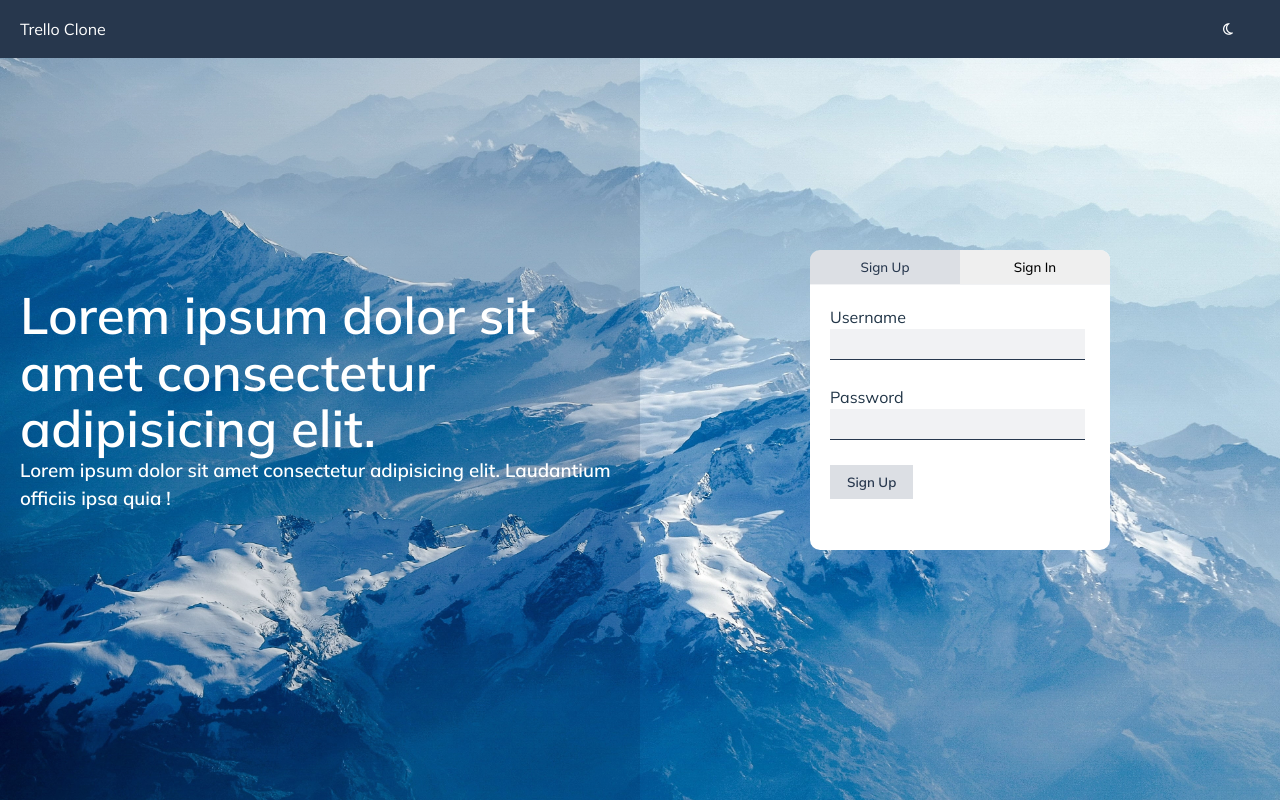
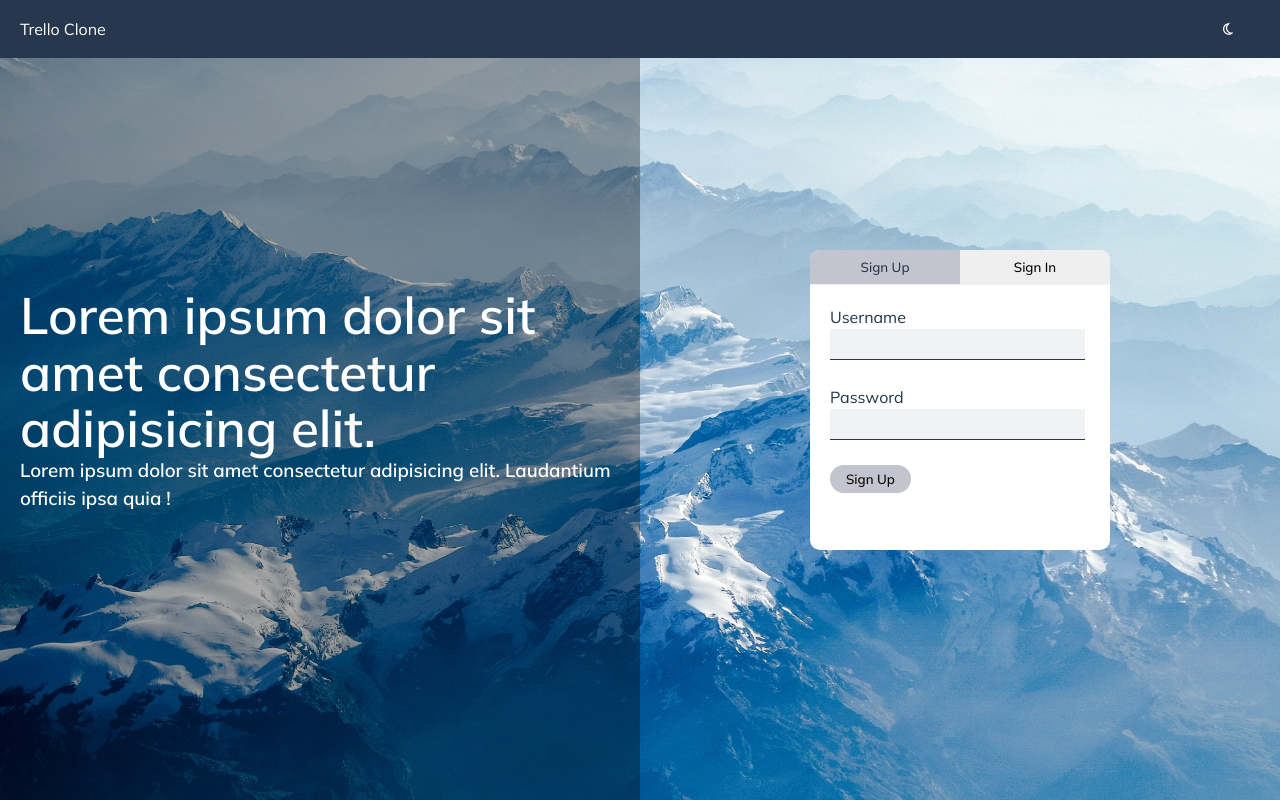
Before and after one commit to Badrnyali/trello_clone_vue, a Vue app: page / in a window 1280 px wide. Built offline with nearby package versions, Linux system fonts and the light colour scheme; no server answers.

Commit message:
Pushing High Priority Tasks to top

```diff
--- a/src/components/DragTasks.vue
+++ b/src/components/DragTasks.vue
@@ -89,9 +89,9 @@ const deleteTask = (task: Tasks) => {
 .drag__task-score{
   padding: 2px 4px !important;
   background-color: var(--dark-blue);
-  border-radius: 30%;
+  border-radius: 50%;
   color: var(--white);
-  font-size: 14px !important;
+  font-size: 12px !important;
   -webkit-box-shadow: var(--box-shadow);
   -moz-box-shadow: var(--box-shadow);
   box-shadow: var(--box-shadow);
--- a/src/components/NavBar.vue
+++ b/src/components/NavBar.vue
@@ -2,6 +2,7 @@
 import ModeToggle from "../components/ui-package/ModeToggle.vue"
 import { useUsers } from "../stores/users";
 import { useRouter } from "vue-router";
+import ButtonMd from "./ui-package/ButtonMd.vue";
 
 const router = useRouter();
 const userStore = useUsers();
@@ -17,7 +18,7 @@ const handleLogout = async () => {
       <li class="nav-list__bullet">Trello Clone</li>
       <div class="center">
         <ModeToggle />
-        <li v-if="userStore.currentUserId" class="nav-list__bullet"><button class="br-1" @click="handleLogout">Logout</button></li>
+        <li v-if="userStore.currentUserId" class="nav-list__bullet"><ButtonMd label="logout" bg-color="var(--white)" @btn-click="handleLogout"/></li>
       </div>
     </ul>
   </nav>
--- a/src/components/UserForm.vue
+++ b/src/components/UserForm.vue
@@ -2,6 +2,7 @@
 import { ref } from "vue";
 import FormInput from './FormInput.vue';
 import { NewUser } from "../interfaces"
+import ButtonMd from "./ui-package/ButtonMd.vue";
 
 const emit = defineEmits<{
   (event: "submit", user: NewUser): void
@@ -26,29 +27,15 @@ const handleSubmit = async () => {
 </script>
 
 <template>
-  <form class="form" action="" @submit.prevent="handleSubmit">
+  <form class="form" @submit.prevent>
     <FormInput v-model="username" type="text" name="Username" />
     <FormInput v-model="password" type="password" name="Password" />
     <p v-if="error">{{ error }}</p>
-    <button type="submit" class="submit no-styles">{{ cta }}</button>
+    <ButtonMd :label="cta" @btn-click="handleSubmit" class="submit no-styles" />
   </form>
 </template>
 <style>
 .form input {
   width: calc(100% - 55px) !important;
 }
-
-.form button.submit {
-  background-color: var(--light-blue);
-  color: var(--text-color);
-  font-weight: bolder;
-}
-.form button.submit:hover{
-  background-color: var(--very-light-blue);
-  color: #000;
-}
-
-.dark .form button {
-  background-color: #635fc7;
-}
 </style>
--- a/src/components/ui-package/ADialog.vue
+++ b/src/components/ui-package/ADialog.vue
@@ -2,6 +2,8 @@
 import { ref, watch } from "vue";
 import { useVModel } from "@vueuse/core"
 import { useModal } from "../../composable/modal";
+import ButtonMd from "./ButtonMd.vue"
+
 const modal = useModal()
 
 const emit = defineEmits<{
@@ -46,15 +48,15 @@ watch(() => isVisible.value, () => {
 </script>
 <template>
   <dialog ref="dialog" class="add-board__dialog">
-    <form class="add-board__form">
+    <form class="add-board__form" @submit.prevent>
       <slot name="content" />
       <slot name="actions">
         <ul class="add-board__list" :class="{'disabled__list': disabled}">
           <li>
-            <button value="cancel" @click="closeDialog" formmethod="dialog">Cancel</button>
+            <ButtonMd label="Cancel" @btn-click="closeDialog" />
           </li>
           <li v-if="!isDisabled">
-            <button type="submit" value="default" @click.prevent="dialogConfirmed">Confirm</button>
+            <ButtonMd label="Confirm" @btn-click="dialogConfirmed" />
           </li>
         </ul>
       </slot>
--- /dev/null
+++ b/src/components/ui-package/ButtonMd.vue
@@ -0,0 +1,25 @@
+<script setup lang="ts">
+const props = defineProps<{
+    label: string;
+    color?: string;
+    bgColor?: string;
+}>()
+
+defineEmits(['btn-click'])
+</script>
+<template>
+<button :style="{backgroundColor: bgColor, color: color}" @click.prevent="$emit('btn-click')">{{ label }}</button>
+</template>
+
+<style scoped>
+button{
+    padding: 5px 15px;
+    background-color: var(--light-blue);
+    border-radius: 15px;
+    transition: all .3s ease;
+}
+button:hover{
+    padding: 5px 15px;
+    background-color: var(--very-light-blue);
+}
+</style>
--- a/src/components/ui-package/FiltersTask.vue
+++ b/src/components/ui-package/FiltersTask.vue
@@ -37,7 +37,6 @@ const toggleModal = () => {
 }
 
 const itemClicked = (item: typeof Priority | number) => {
-  console.log(item)
   emits("filters-clicked", item)
   show.value = false
 }
--- a/src/stores/boardTasks.ts
+++ b/src/stores/boardTasks.ts
@@ -3,6 +3,7 @@ import { toRaw } from "vue";
 import { Board, Tasks } from "../interfaces";
 import { v4 as uuidv4 } from "uuid";
 import { useUsers } from "./users";
+import { Priority } from "../constants/constant";
 
 interface BoardTasksState {
   boardsList: Board[];
@@ -67,9 +68,13 @@ export const useBoardTasks = defineStore("tasks", {
           priority: task.priority,
           score: task.score,
         });
+
         this.boardsList.filter((board: Board) => {
           if (board.id === task.id) {
-            return board.tasks.push(taskId);
+            if (task.priority === Priority.High) {
+              return board.tasks.splice(0, 0, taskId);
+            }
+              return board.tasks.push(taskId);
           }
         });
       }
@@ -122,10 +127,10 @@ export const useBoardTasks = defineStore("tasks", {
       await this.postBoardTask();
     },
     async duplicateTask(taskId: string, boardId: string) {
-      const board = this.boardsList.find((board) => board.id === boardId)
-      const index = board?.tasks.findIndex((task)=> task === taskId)!
+      const board = this.boardsList.find((board) => board.id === boardId);
+      const index = board?.tasks.findIndex((task) => task === taskId)!;
       const newId = this.cloneTask(taskId);
-      board?.tasks.splice(index, 0, newId)
+      board?.tasks.splice(index, 0, newId);
       await this.postBoardTask();
     },
     async removeTask(id: string) {
--- a/src/style.css
+++ b/src/style.css
@@ -18,7 +18,7 @@
   --dark-blue: #526d82;
   --medium-blue: #c4c4c4;
   --hover-medium-blue: #686868;
-  --light-blue: #091e4224;
+  --light-blue: #c4c4ce;
   --very-light-blue: #f1f2f4;
   --box-shadow: 0px 1px 1px var(--light-blue), 0px 0px 1px var(--light-blue), 0 1px 1px var(--light-blue), 0 0 1px var(--light-blue);
   --readonly-bg: #dde6ed77;
@@ -75,9 +75,7 @@ button {
   cursor: pointer;
   transition: all 0.25s ease;
 }
-button:not(.no-styles):hover {
-  transform: scale(1.05);
-}
+
 label {
   text-align: left;
 }
@@ -163,7 +161,4 @@ textarea:read-only {
     color: #213547;
     background-color: var(--white);
   }
-  button:not(.no-styles) {
-    background-color: #f9f9f9;
-  }
 }
--- a/src/views/HomeView.vue
+++ b/src/views/HomeView.vue
@@ -57,10 +57,6 @@ const signUpStyle = computed(() => {
   min-width: 100vw;
 }
 
-.dark .home {
-  background-color: #2b2c37;
-}
-
 .home-info {
   padding: 0px 20px;
   flex: 1;
@@ -70,13 +66,9 @@ const signUpStyle = computed(() => {
 
 .home-info:first-child {
   min-height: inherit;
-  background-color: var(--light-blue);
+  background-color: #00000054;
   color: var(--white);
   align-items: flex-start;
-}
-
-.dark .home-info:first-child {
-  background-color: #20212c;
 }
 
 .sign-form {
```
